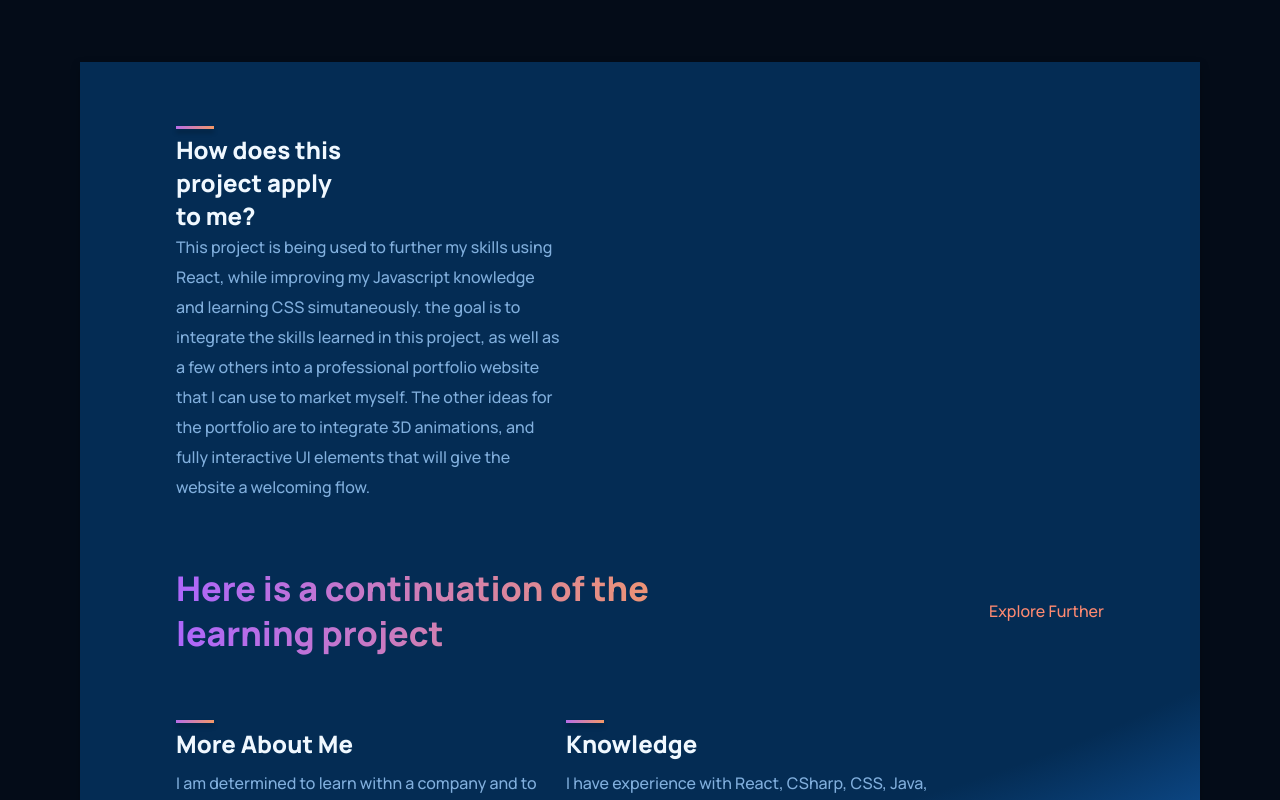
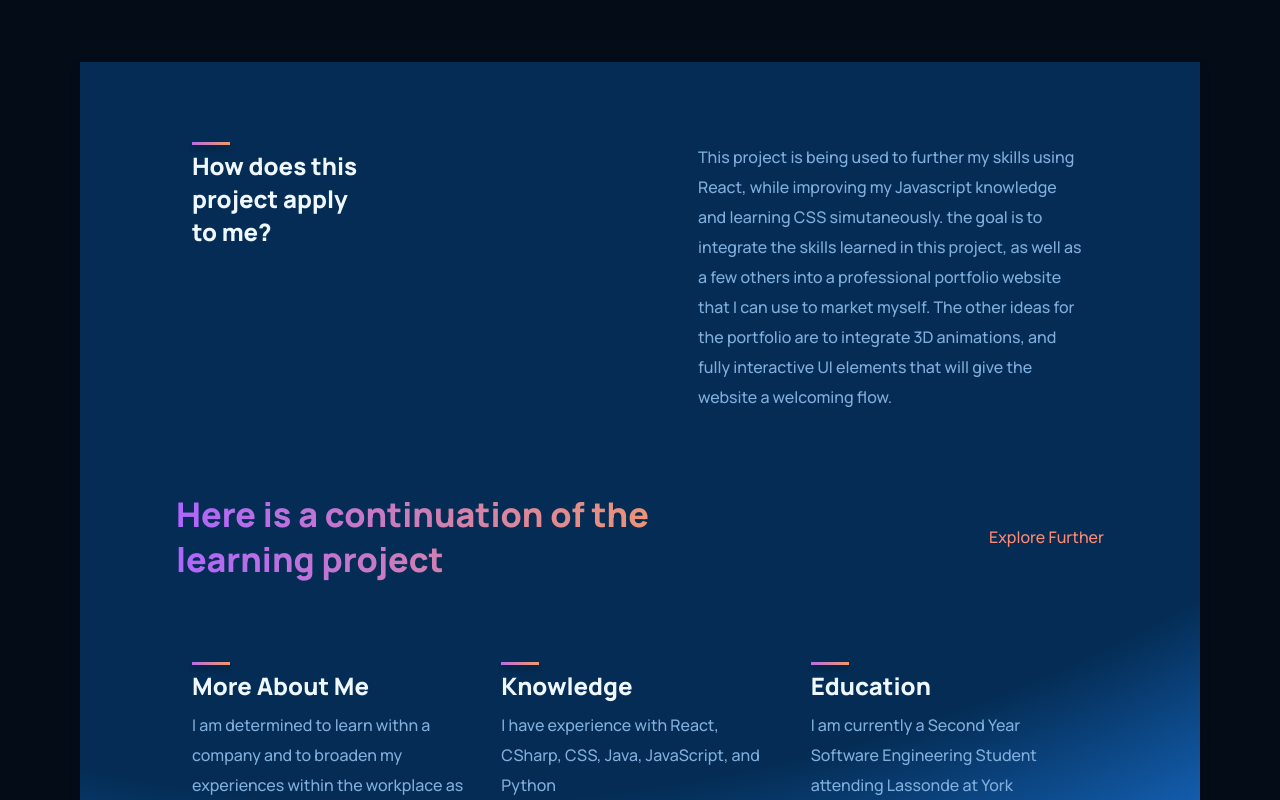
Before and after one commit to DRusetsk/React-1, a React (Create React App) app: page / in a window 1280 px wide. Shown: the part 1080-1880 px from the top of the page. Built offline with nearby package versions, Linux system fonts and the light colour scheme.

Commit message:
Fixed error

```diff
--- a/src/containers/features/Features.jsx
+++ b/src/containers/features/Features.jsx
@@ -4,7 +4,7 @@ import './features.css'
 
 const Features = ({title,text}) => {
   return (
-    <div gpt3__features-container__feature>
+    <div className='gpt3__features-container__feature'>
       <div className='gpt3__features-container__feature-title'>
         <div />
         <h1>{title}</h1>
```
